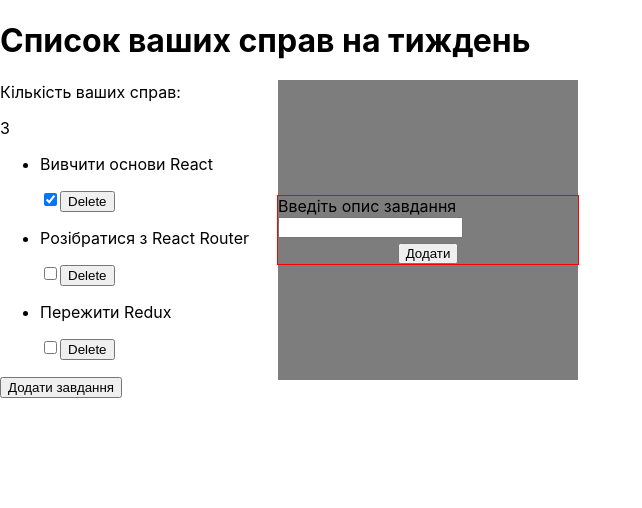
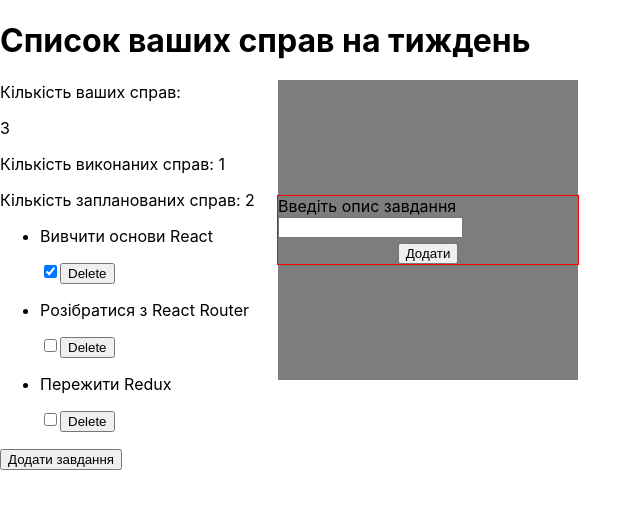
Before and after one commit to Maria2009gift/toDoList, a React (Create React App) app: page / in a window 1280 px wide. Shown: the top 508 px of the page, without its empty margins (0-642 px from the left). Built offline with nearby package versions, Linux system fonts and the light colour scheme.

Commit message:
add calculate tasks

```diff
--- a/src/App.js
+++ b/src/App.js
@@ -59,14 +59,28 @@ export class App extends Component {
 
     )
   }
+
+  calculateTasks = () => {
+    return this.state.tasks.reduce((total, task) => {
+      if (task.isdone) {
+        total.complete += 1
+      } else {
+        total.notcomplete += 1
+      }
+      return total
+    }, {complete: 0, notcomplete: 0})
+  }
+
   render() {
     const { tasks } = this.state
+    const calculate = this.calculateTasks()
 
     return (
       <>
         <h1>Список ваших справ на тиждень</h1>
         <p>Кількість ваших справ: </p><span>{tasks.length}</span>
-
+        <p>Кількість виконаних справ: {calculate.complete}</p>
+        <p>Кількість запланованих справ: {calculate.notcomplete}</p>
         <ToDoList data={tasks} deleteing={this.deleteToDo} toggleIsDone={this.toggleIsDone} />
         <button onClick={this.showForm}>Додати завдання</button>
         <Form onSubmit={this.addToDo} />
```
